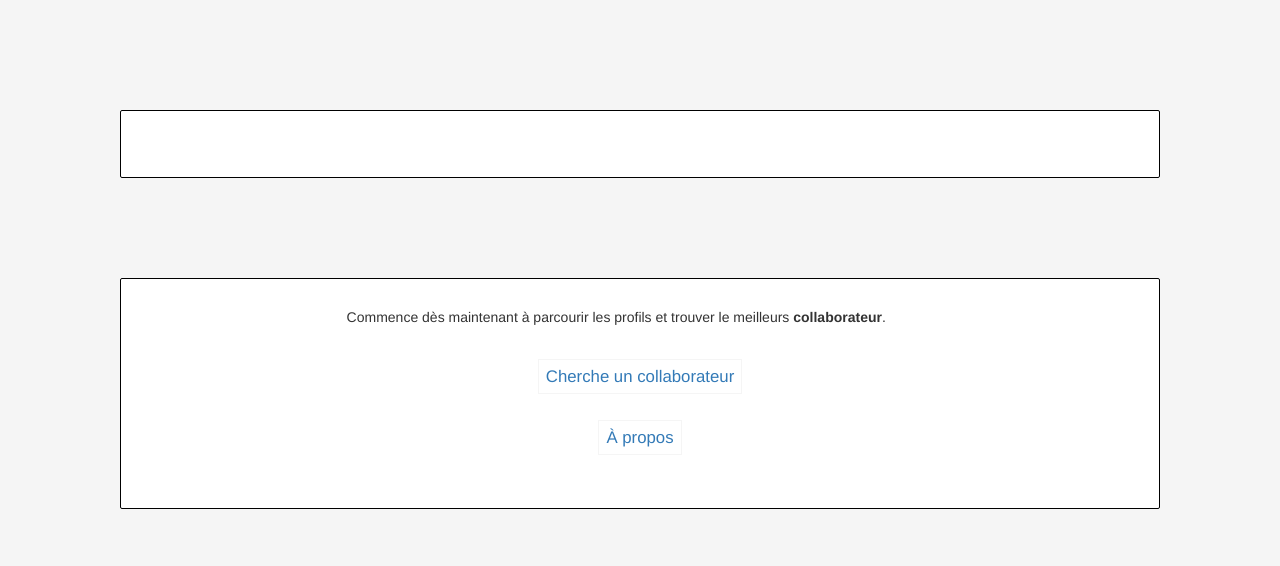
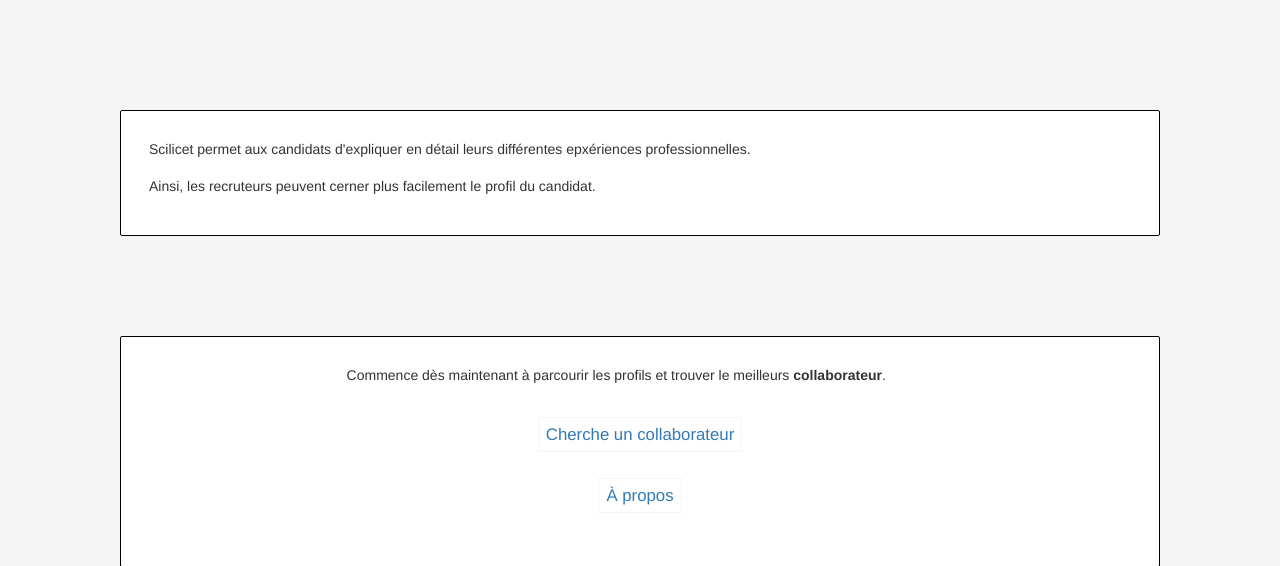
Before and after one commit to Thykof/Scilicet, a Django app: page /recruteur/a-propos in a window 1280 px wide. Shown: the part 195-761 px from the top of the page. Run offline with Django 3.2, Linux system fonts and the light colour scheme; parts of the project's set-up code (start-up, migrations or seed data) failed here and were passed over; some libraries are stand-ins or nearby versions.

Commit message:
Add about text

```diff
--- a/recruitment/templates/recruitment/about.html
+++ b/recruitment/templates/recruitment/about.html
@@ -7,7 +7,8 @@
 {% block candidate_content %}
 <div class="container">
   <div class="ps-space">
-    <p></p>
+    <p>Scilicet permet aux candidats d'expliquer en détail leurs différentes epxériences professionnelles.</p>
+    <p>Ainsi, les recruteurs peuvent cerner plus facilement le profil du candidat.</p>
   </div>
 </div>
 {% endblock %}
```
